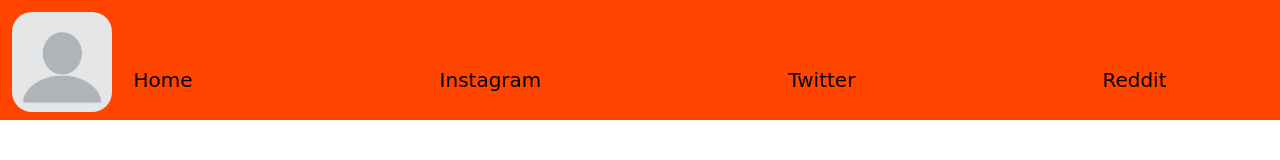
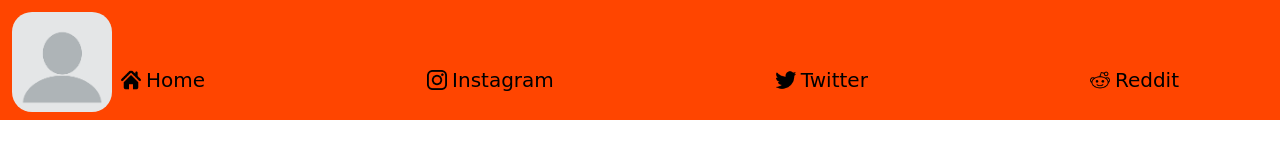
Before and after one commit to ZelionP/EzWebsite, a plain HTML site: page index.html in a window 1280 px wide. Drawn offline with Linux system fonts and the light colour scheme.

Commit message:
a little change in the front end

```diff
--- a/index.html
+++ b/index.html
@@ -1,5 +1,6 @@
 <!DOCTYPE html>
 <html lang="en">
+
 <head>
     <meta charset="UTF-8">
     <meta http-equiv="X-UA-Compatible" content="IE=edge">
@@ -7,16 +8,33 @@
     <title>Hello world</title>
     <link rel="stylesheet" href="style.css">
 </head>
+
 <body>
     <nav>
         <img src="download.png" alt="">
-        <div>
-             <a href="index.html">Home</a>
-        <a href="https://www.instagram.com/rednoxbox/">Instagram</a>
-        <a href="https://twitter.com/RednoxB">Twitter</a>
-        <a href="https://www.reddit.com/user/fakeRedOn">Reddit</a>
+        <div id="Links">
+            <div id="HomeL">
+                <img id="home" src="Home.png" alt="">
+                <a href="index.html">Home</a>
+            </div>
+            <div id="instaL">
+                <img id="insta" src="instagram-icon.png" alt="">
+                <a href="https://www.instagram.com/rednoxbox/">Instagram</a>
+            </div>
+            <div id="twittL">
+                <img id="twitt" src="twitter.png" alt="">
+                <a href="https://twitter.com/RednoxB">Twitter</a>
+            </div>
+            <div id="reddL">
+                <img id="redd" src="reddit.png" alt="">
+                <a href="https://www.reddit.com/user/fakeRedOn">Reddit</a>
+            </div>
+
+
+
         </div>
     </nav>
 
 </body>
+
 </html>
--- a/style.css
+++ b/style.css
@@ -10,7 +10,7 @@ nav{
     position: fixed;
 
 }
-div{
+#Links{
     display: flex;
     justify-content: space-around;
     align-items: center;
@@ -34,3 +34,23 @@ div>a:hover{
     transition: 1s;
     border-bottom: black 1px solid;
 }
+#home{
+    height: 20px;
+    margin-right: 5px;
+}
+#insta{
+    height: 20px;
+    margin-right: 5px;
+}
+#twitt{
+    height: 20px;
+    margin-right: 5px;
+}
+#redd{
+    height: 20px;
+    margin-right: 5px;
+}
+div{
+    display: flex;
+    align-items: center !important;
+}
```
Also changed, not shown: Home.png (added), instagram-icon.png (added), reddit.png (added), twitter.png (added).
